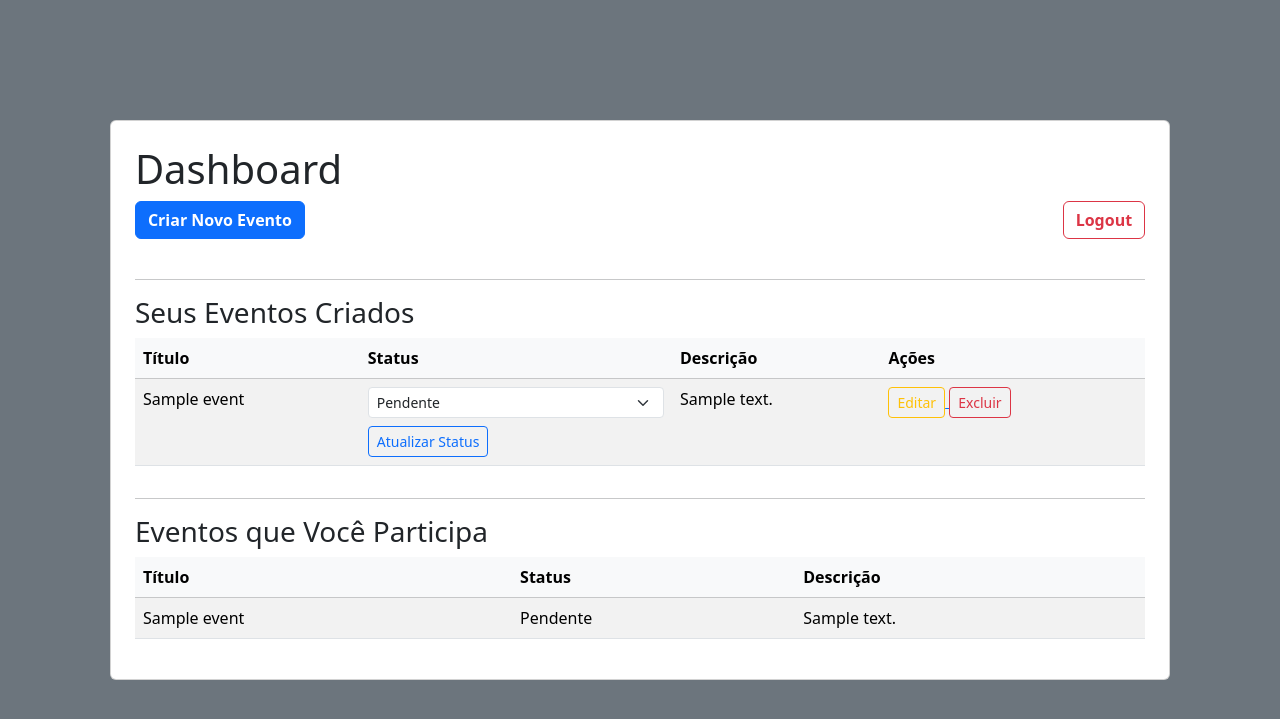
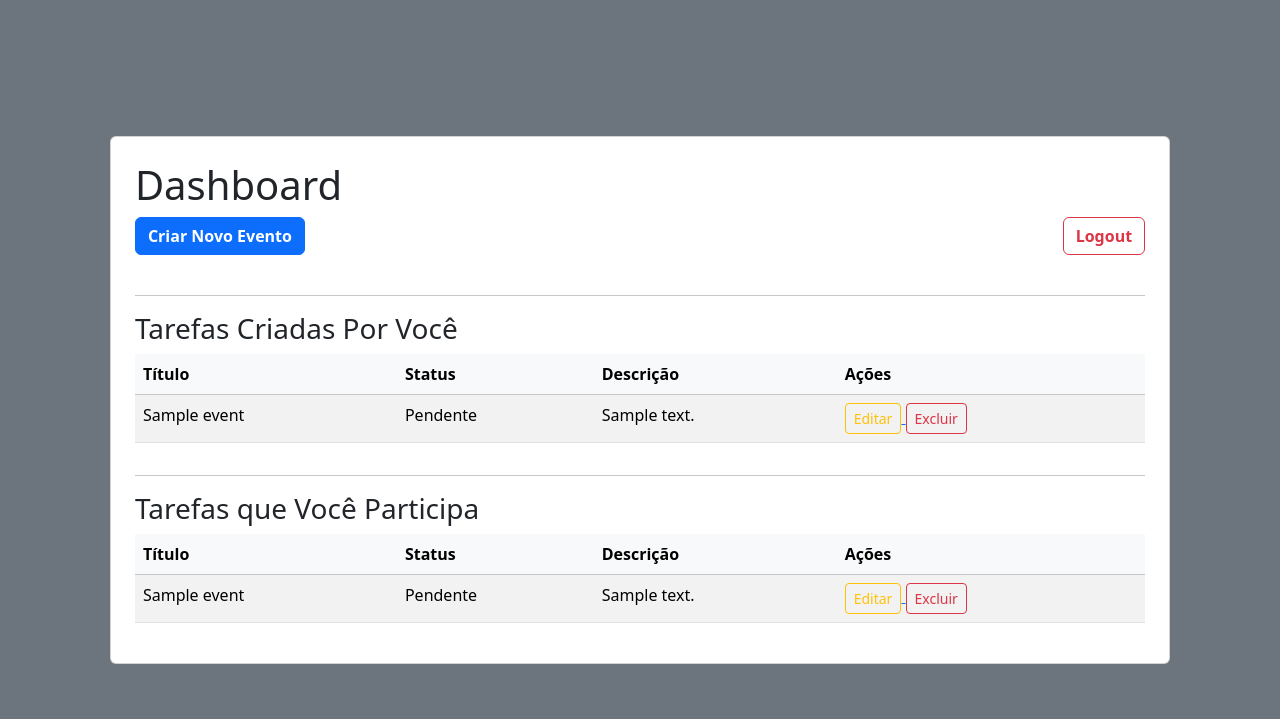
Before and after one commit to Gustavo-Lucio/Task-Manager, a Python web app: template templates/dashboard.html in a window 1280 px wide. Shown: the top 719 px of the page. Run offline with Jinja, Linux system fonts and the light colour scheme; the template is opened without the code that fills it: most values are stand-ins (such as "Sample title", 1, 10 or a date in 2020).

Commit message:
status concertado, lista de participantes atualizada e usuarios podem alterar as terafas se estiverem participando

```diff
--- a/templates/create_event.html
+++ b/templates/create_event.html
@@ -28,7 +28,7 @@
             <!-- Campo para status do evento -->
             <div class="mb-3">
                 {{ form.event_status.label(class="form-label") }}
-                <select name="status" class="form-select">
+                <select name="event_status" class="form-select">
                     <option value="Pendente">Pendente</option>
                     <option value="Em andamento">Em andamento</option>
                     <option value="Concluída">Concluída</option>
--- a/templates/dashboard.html
+++ b/templates/dashboard.html
@@ -26,7 +26,7 @@
         <hr>
 
         <!-- Seção para eventos criados pelo usuário -->
-        <h3>Seus Eventos Criados</h3>
+        <h3>Tarefas Criadas Por Você</h3>
         <table class="table table-striped table-hover">
             <thead class="table-light">
                 <tr>
@@ -40,17 +40,7 @@
                 {% for event in meus_eventos %}
                     <tr>
                         <td>{{ event.titulo }}</td>
-                        <td>
-                            <!-- Formulário para alterar o status -->
-                            <form action="{{ url_for('update_status', event_id=event.id) }}" method="POST">
-                                <select name="status" class="form-select form-select-sm">
-                                    <option value="Pendente" {% if event.status == 'Pendente' %}selected{% endif %}>Pendente</option>
-                                    <option value="Em andamento" {% if event.status == 'Em andamento' %}selected{% endif %}>Em andamento</option>
-                                    <option value="Concluída" {% if event.status == 'Concluída' %}selected{% endif %}>Concluída</option>
-                                </select>
-                                <button type="submit" class="btn btn-outline-primary btn-sm mt-2">Atualizar Status</button>
-                            </form>
-                        </td>
+                        <td>{{ event.status }}</td>
                         <td>{{ event.descricao }}</td>
                         <td>
                             <a href="{{ url_for('edit_event', event_id=event.id) }}">
@@ -68,13 +58,14 @@
         <hr>
 
         <!-- Seção para eventos em que o usuário participa -->
-        <h3>Eventos que Você Participa</h3>
+        <h3>Tarefas que Você Participa</h3>
         <table class="table table-striped table-hover">
             <thead class="table-light">
                 <tr>
                     <th scope="col">Título</th>
                     <th scope="col">Status</th>
                     <th scope="col">Descrição</th>
+                    <th scope="col">Ações</th>
                 </tr>
             </thead>
             <tbody>
@@ -83,6 +74,14 @@
                         <td>{{ event.titulo }}</td>
                         <td>{{ event.status }}</td>
                         <td>{{ event.descricao }}</td>
+                        <td>
+                            <a href="{{ url_for('edit_event', event_id=event.id) }}">
+                                <button type="button" class="btn btn-outline-warning btn-sm">Editar</button>
+                            </a>
+                            <form action="{{ url_for('delete_event', event_id=event.id) }}" method="POST" style="display:inline;">
+                                <button type="submit" onclick="return confirm('Você tem certeza que deseja excluir?')" class="btn btn-outline-danger btn-sm">Excluir</button>
+                            </form>
+                        </td>
                     </tr>
                 {% endfor %}
             </tbody>
```
Also changed, not shown: main.py (+9 -4 lines), templates/edit_event.html (+2 -11 lines), instance/event_manager.db.
